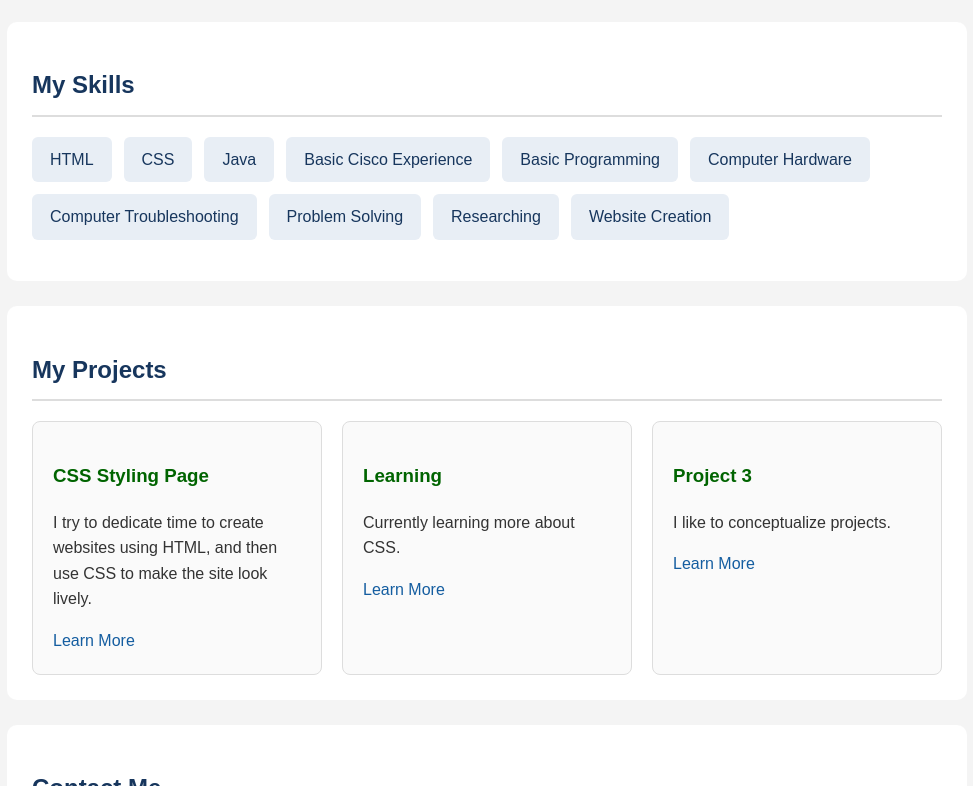
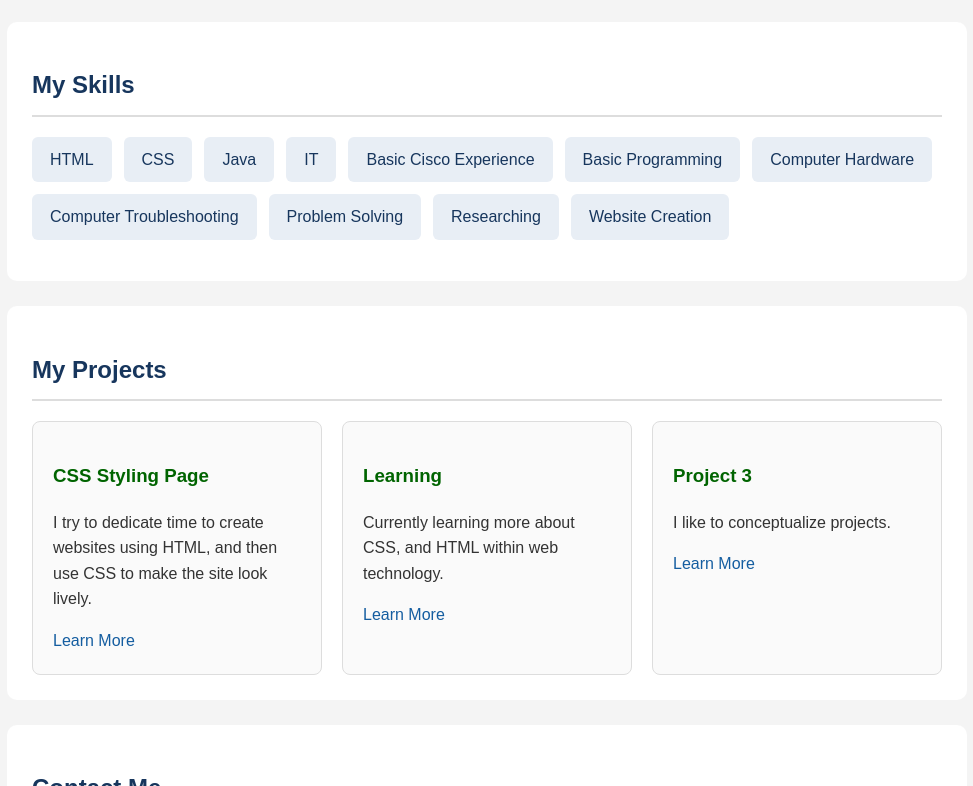
Before and after one commit to JohnGHLJN/WebTech, a plain HTML site: page student-profile/index.html in a window 1280 px wide. Shown: the part 562-1348 px from the top of the page, without its empty margins (153-1126 px from the left). Drawn offline with Linux system fonts and the light colour scheme.

Commit message:
Completed CSS Fundamentals Activity

```diff
--- a/student-profile/index.html
+++ b/student-profile/index.html
@@ -55,6 +55,7 @@
                 <li>HTML</li>
                 <li>CSS</li>
                 <li>Java</li>
+                <li>IT</li>
                 <li>Basic Cisco Experience</li>
                 <li>Basic Programming</li>
                 <li>Computer Hardware</li>
@@ -84,7 +85,7 @@
                 <div class="card">
                     <h3>Learning</h3>
                     <p>
-                        Currently learning more about CSS.
+                        Currently learning more about CSS, and HTML within web technology.
                     </p>
                     <a href="https://www.w3schools.com/css/css_boxmodel.asp">
                         Learn More
```
